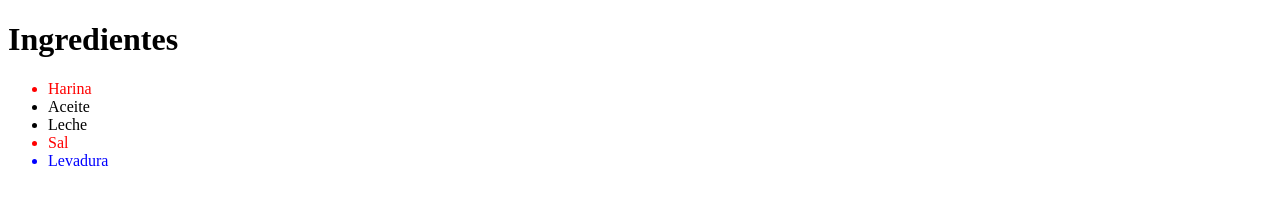
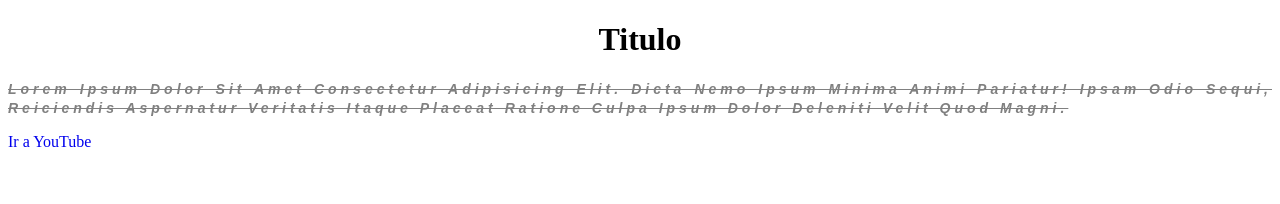
Before and after one commit to ggosdinski/curso-html-css, a plain HTML site: page css/index.html in a window 1280 px wide. Drawn offline with Linux system fonts and the light colour scheme.

Commit message:
height y width

```diff
--- a/css/index.html
+++ b/css/index.html
@@ -7,13 +7,17 @@
     <link rel="stylesheet" href="styles.css">
 </head>
 <body>
-    <h1>Ingredientes</h1>
+<!--     <h1>Ingredientes</h1>
    <ul>
     <li class="faltante">Harina</li>
     <li>Aceite</li>
     <li>Leche</li>
     <li class="faltante">Sal</li>
     <li id="ingrediente-secreto">Levadura</li>
-   </ul>
+   </ul> -->
+   <h1>Titulo</h1>
+   <p>Lorem ipsum dolor sit amet consectetur adipisicing elit. Dicta nemo ipsum minima animi pariatur! Ipsam odio sequi, reiciendis aspernatur veritatis itaque placeat ratione culpa ipsum dolor deleniti velit quod magni.</p>
+
+   <a href="https://youtube.com">Ir a YouTube</a>
 </body>
 </html>
--- a/css/styles.css
+++ b/css/styles.css
@@ -1,7 +1,36 @@
-.faltante{
+/* .faltante{
     color: red;
 }
 
 #ingrediente-secreto{
     color: blue;
 }
+
+ */
+
+h1 {
+    text-align: center;
+    /* Centra el texto dentro de su contenedor */
+}
+
+ p {
+    color: grey;
+    font-family: sans-serif;
+    font-size: 14px;
+    font-weight: bold;
+    font-style: italic;
+    text-align: justify;
+    text-decoration: line-through;
+   /*  Agrega una linea de tachado */
+    line-height: 1.4;
+    /* Distancia entre las lineas */
+    letter-spacing: 4px;
+    /* Esto hace que el espacio entre las letras se modifique. Se usa bastante en botones */
+    text-transform: capitalize;
+    /* Permite convertir el texto a mayuscula, capitalize, etc */
+
+}
+
+a {
+    text-decoration: none;
+}
--- /dev/null
+++ b/css/widthHeight.css
@@ -0,0 +1,20 @@
+div {
+    background: red;
+    width: 200px;
+    height: 50px;
+    color: white;
+    text-align: center;
+
+}
+
+h1 {
+    background: blue;
+    height: 20px;
+}
+
+form {
+    display: flex;
+    flex-direction: column;
+    margin: 20px;
+    width: 300px;
+}
```
Also changed, not shown: css/widthHeight.html (added, +20 -0 lines).
